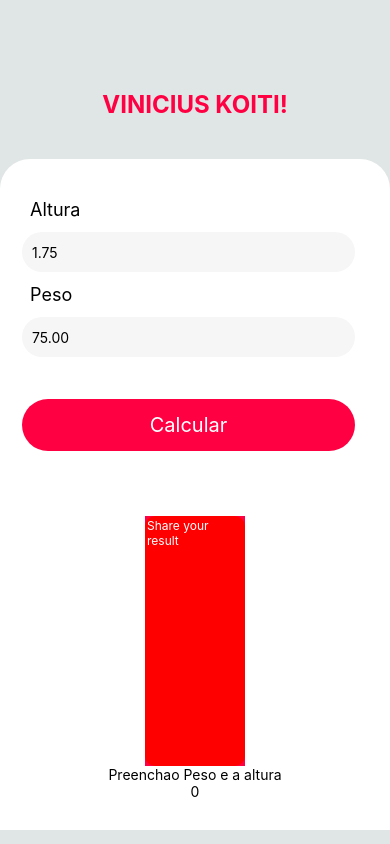
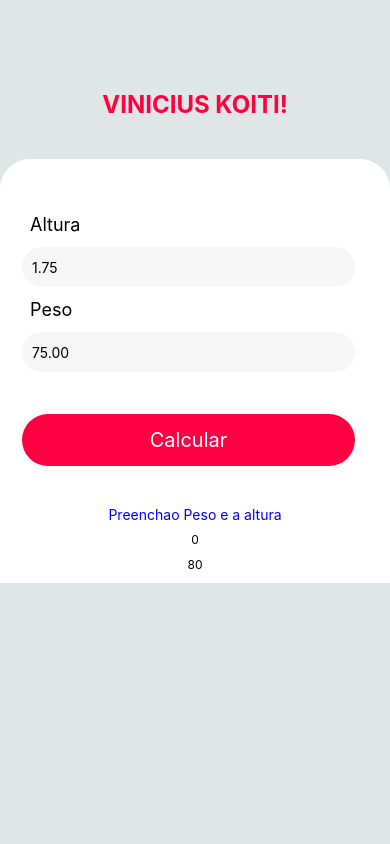
Before and after one commit to ViniciusKoiti/LabProjetoReactNative, a React Native app: screen / in a window 390 px wide. Built offline with nearby package versions, Linux system fonts and the light colour scheme.

Commit message:
Alterações finalizando

```diff
--- a/components/Form/form.style.ts
+++ b/components/Form/form.style.ts
@@ -9,7 +9,9 @@ const style = StyleSheet.create({
         borderTopLeftRadius:30,
         borderTopRightRadius: 30,
         marginTop: 30,
+        justifyContent: "space-around",
         alignItems: "center",
+        paddingTop:15,
     },
 
     form: {
@@ -30,6 +32,7 @@ const style = StyleSheet.create({
         borderRadius:50,
         backgroundColor: "#f6f6f6",
         height: 40,
+        color:"black",
         margin: 12,
         paddingLeft: 10,
 
@@ -49,6 +52,9 @@ const style = StyleSheet.create({
     textButtonCalculator: {
         fontSize: 20,
         color: "#ffffff",
+    },
+    textErrorMessage: {
+        color: "red",
     }
 })
 
--- a/components/Form/index.tsx
+++ b/components/Form/index.tsx
@@ -1,5 +1,5 @@
 import React, { useState } from "react"
-import { View, Text, TextInput, TouchableOpacity, Vibration } from "react-native"
+import { View, Text, TextInput, TouchableOpacity, Vibration, Pressable, Keyboard } from "react-native"
 import ResultImc from "../ResultIMC";
 import { calculateImc } from "../../service/imcService";
 import style from "./form.style";
@@ -21,13 +21,12 @@ export default function Form(){
 
     function validationImc(): void{
         if(height && weight){
+            console.log(height)
             imcCalculator();
             setMessageImc("Seu imc é igual:");
             setTextButton("Calcular novamente");
-
             setErrorMessageHeight(null);
             setErrorMessageWeight(null);
-
             return;
         }
         setImc(0);
@@ -48,7 +47,7 @@ export default function Form(){
     }
 
     return(
-        <View style={formContext }>
+        <Pressable onPress={Keyboard.dismiss} style={formContext }>
             <View style={form}>
                 <Text
                 style={formLabel}>
@@ -58,8 +57,9 @@ export default function Form(){
                     </Text>
                 <TextInput
                 style={input}
-                onChangeText={(height:string) => setHeight(height ? parseFloat(height) : null)}
+                onChangeText={(height:string) => setHeight(height ? parseFloat(height.replace(/,/g, '.')) : null)}
                 placeholder="1.75"
+
                 keyboardType="numeric"
                 ></TextInput>
                 <Text
@@ -85,6 +85,6 @@ export default function Form(){
 
             </View>
             <ResultImc imcText={messageImc} imcValue={imc} />
-        </View>
+        </Pressable>
     );
 }
--- a/components/ResultIMC/index.tsx
+++ b/components/ResultIMC/index.tsx
@@ -1,6 +1,5 @@
 import React from "react"
 import { View, Text, TouchableOpacity, Share } from "react-native"
-import Form from "../Form"
 import { ResultImcDTO } from "../../DTO/ResultImc"
 import style from "./resultImc.style"
 
@@ -8,26 +7,27 @@ export default function ResultImc(props: ResultImcDTO){
 
     const onShare = async () => {
         const result = await Share.share({
-            message: `Meu imc hoje é: {{props.imcValue}}`
+            message: `Meu imc hoje é: ${props.imcValue}`
         })
     }
 
-    const {resultImc, boxShareButton, buttonShare, textShare} = style;
+    const {resultImc, boxShareButton, buttonShare, textShare, resultValue} = style;
+
 
     return(
         <View style={resultImc}>
             <View style={boxShareButton}>
-                {props.imcValue != null ?
-                <TouchableOpacity style={buttonShare}>
+                {props.imcValue ?
+                <TouchableOpacity onPress={onShare} style={buttonShare}>
                     <Text style={textShare}>Share your result</Text>
                 </TouchableOpacity>
                 :
-
-            <View style={{display: 'none'}}></View>
+                 <View></View>
                 }
             </View>
-            <Text>{props.imcText}</Text>
-            <Text>{props.imcValue}</Text>
+            <Text style={resultImc}>{props.imcText}</Text>
+            <Text style={resultValue}>{props.imcValue}</Text>
+            <Text style={resultValue}>80</Text>
         </View>
     )
 }
--- a/components/ResultIMC/resultImc.style.ts
+++ b/components/ResultIMC/resultImc.style.ts
@@ -3,21 +3,17 @@ import { StyleSheet } from "react-native";
 const style = StyleSheet.create({
   resultImc: {
     flex: 1,
-    marginTop: 25,
+    color: 'blue',
     alignItems: 'center',
   },
   boxShareButton:{
     alignItems: 'center',
     backgroundColor: '#ff0043',
     padding: 0,
-    height: 250,
-    width:100,
   },
   buttonShare: {
-    flex: 1,
     alignItems: 'center',
     backgroundColor: 'red',
-    padding: 2,
     borderColor: 'none',
     borderRadius: 10,
 
@@ -26,7 +22,14 @@ const style = StyleSheet.create({
     color: '#FFF',
     fontSize: 12,
 
-  }
+  },
+  resultValue: {
+    color:'black',
+    justifyContent: 'flex-start',
+    alignItems: 'flex-start',
+    flex:1,
+    fontSize: 12,
+  },
 })
 
 export default style;
```
Also changed, not shown: DTO/ResultImc.ts (+12 -0 lines).
